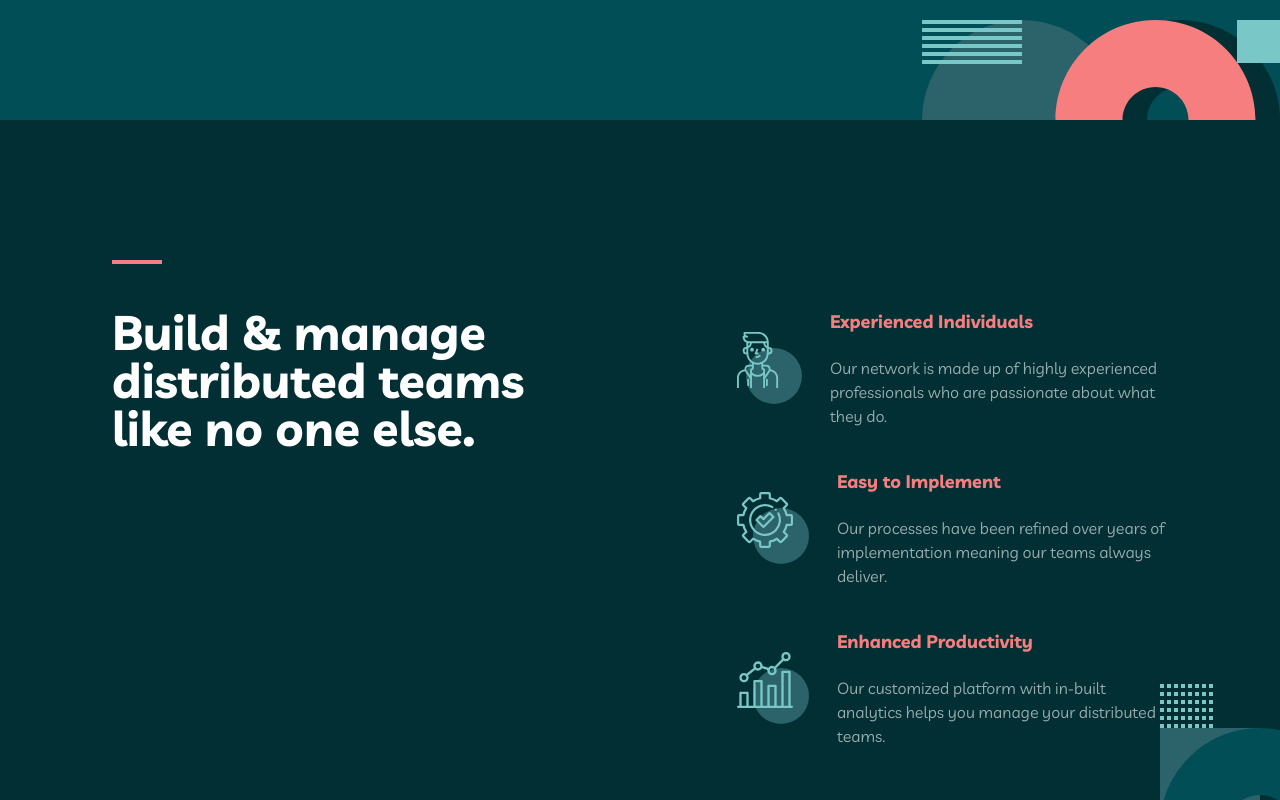
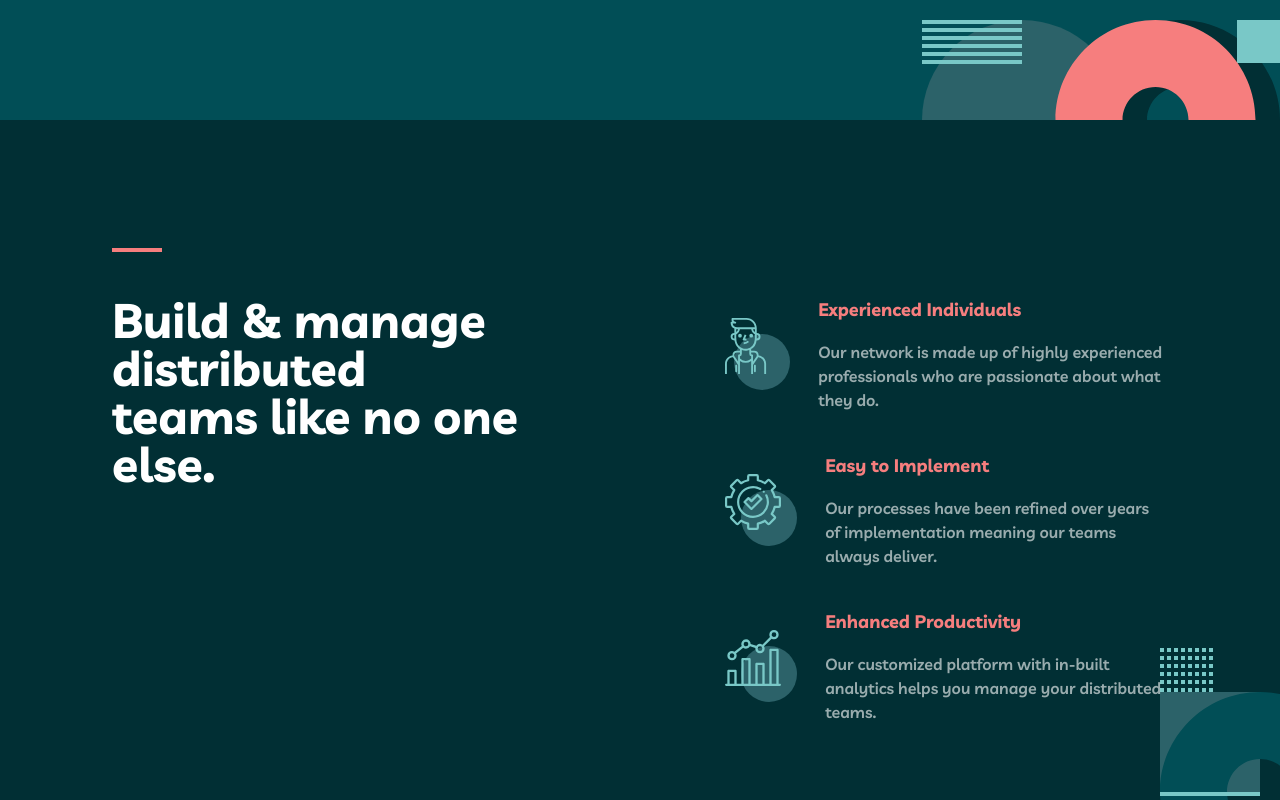
Before and after one commit to mgrevious/fem-myteam-multipage-website, a React (Vite) app: page / in a window 1280 px wide. Shown: the part 600-1400 px from the top of the page. Built offline with nearby package versions, Linux system fonts and the light colour scheme.

Commit message:
Reduced vertical padding on main sections.

```diff
--- a/src/routes/about/index.tsx
+++ b/src/routes/about/index.tsx
@@ -11,7 +11,7 @@ const About = () => {
   return (
     <>
       <section className={classes['section-1']}>
-        <div className="px-6 pt-12 pb-32 sm:px-28 sm:container sm:mx-auto xl:px-16 xl:pt-16 xl:pb-[140px] xl:container xl:mx-auto">
+        <div className="px-6 pt-12 pb-32 sm:px-28 sm:container sm:mx-auto xl:px-16 xl:pt-16 xl:pb-[128px] xl:container xl:mx-auto">
           <div className="flex flex-col xl:flex xl:flex-row xl:justify-start">
             <h1 className="text-4xl sm:text-[64px] text-center font-bold mb-4 sm:mb-8 px-16 xl:p-0 sm:px-40 xl:text-left xl:text-[100px] xl:leading-[1em] xl:m-0 xl:w-2/5">
               About
@@ -32,7 +32,7 @@ const About = () => {
       <section
         className={`${classes['section-2']} bg-deep-jungle-green overflow-hidden`}
       >
-        <div className="py-24 px-6 sm:px-28 sm:container sm:mx-auto sm:py-[100px] xl:px-16 xl:container xl:mx-auto xl:py-[140px]">
+        <div className="py-24 px-6 sm:px-28 sm:container sm:mx-auto sm:py-[100px] xl:px-16 xl:container xl:mx-auto xl:py-[128px]">
           <div>
             <h2 className="text-[32px] text-center font-bold mb-12 xl:px-16 xl:p-0 xl:mb-16 xl:text-[48px]">
               Meet the directors
@@ -42,7 +42,7 @@ const About = () => {
         </div>
       </section>
       <section className={`${classes['section-3']} bg-sacramento-state-green`}>
-        <div className="py-20 px-6 sm:px-28 sm:container sm:mx-auto xl:container xl:mx-auto xl:pt-[140px] xl:pb-[152px]">
+        <div className="py-20 px-6 sm:px-28 sm:container sm:mx-auto xl:container xl:mx-auto xl:pt-[128px] xl:pb-[152px]">
           <h3 className="text-3xl sm:text-[32px] xl:text-[48px] text-center font-bold mb-12 xl:p-0 sm:px-40 xl:mb-16">
             Some of our clients
           </h3>
--- a/src/routes/home/Pitch.tsx
+++ b/src/routes/home/Pitch.tsx
@@ -13,10 +13,10 @@ const Pitch: React.FC<Props> = ({ icon, header, content }) => {
     >
       <img src={icon.src} alt={icon.alt} className="mb-6 sm:mb-0 sm:mr-7" />
       <div>
-        <h3 className="text-secondary text-center sm:text-left font-bold mb-3 sm:mb-5 text-lg">
+        <h3 className="text-secondary text-center sm:text-left font-bold mb-3 sm:mb-4 text-lg">
           {header}
         </h3>
-        <p className="text-center sm:text-left opacity-60 w-full leading-6">
+        <p className="text-center sm:text-left opacity-60 w-full leading-6 font-semibold">
           {content}
         </p>
       </div>
--- a/src/routes/home/index.tsx
+++ b/src/routes/home/index.tsx
@@ -30,7 +30,7 @@ const Home = () => {
         </div>
       </section>
       <section className={`${classes['section-2']} bg-sacramento-state-green`}>
-        <div className="pt-16 pb-4 sm:py-24 px-6 sm:px-28 sm:container sm:mx-auto xl:py-[140px] xl:container xl:mx-auto">
+        <div className="pt-16 pb-4 sm:py-24 px-6 sm:px-28 sm:container sm:mx-auto xl:py-[128px] xl:container xl:mx-auto">
           <div className="xl:flex xl:justify-between">
             <div className="relative">
               <div className="w-[50px] bg-secondary h-1 absolute top-0 left-0"></div>
@@ -60,7 +60,7 @@ const Home = () => {
         </div>
       </section>
       <section className={`${classes['section-3']} bg-deep-jungle-green`}>
-        <div className="testimonials py-32 px-6 sm:px-28 sm:py-20 xl:px-16 xl:py-32 sm:container sm:mx-auto xl:py-[140px xl:container xl:mx-auto">
+        <div className="testimonials py-32 px-6 sm:px-28 sm:py-20 xl:px-16 xl:py-32 sm:container sm:mx-auto xl:py-[128px xl:container xl:mx-auto">
           <h2 className="text-[32px] sm:mt-8 text-center font-bold mb-4 xl:mt-4 xl:px-32 xl:text-5xl">
             Delivering real results for top companies. Some of our{' '}
             <span className="text-rapture-blue">success stories.</span>
```
